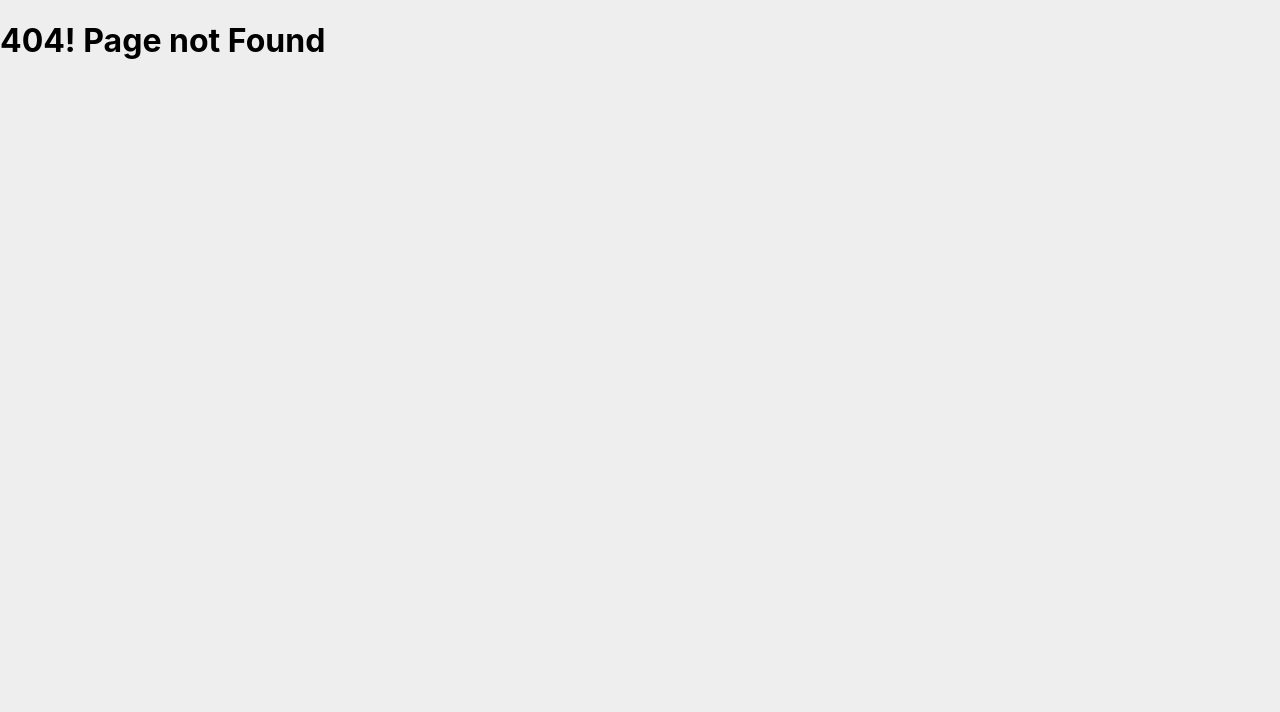
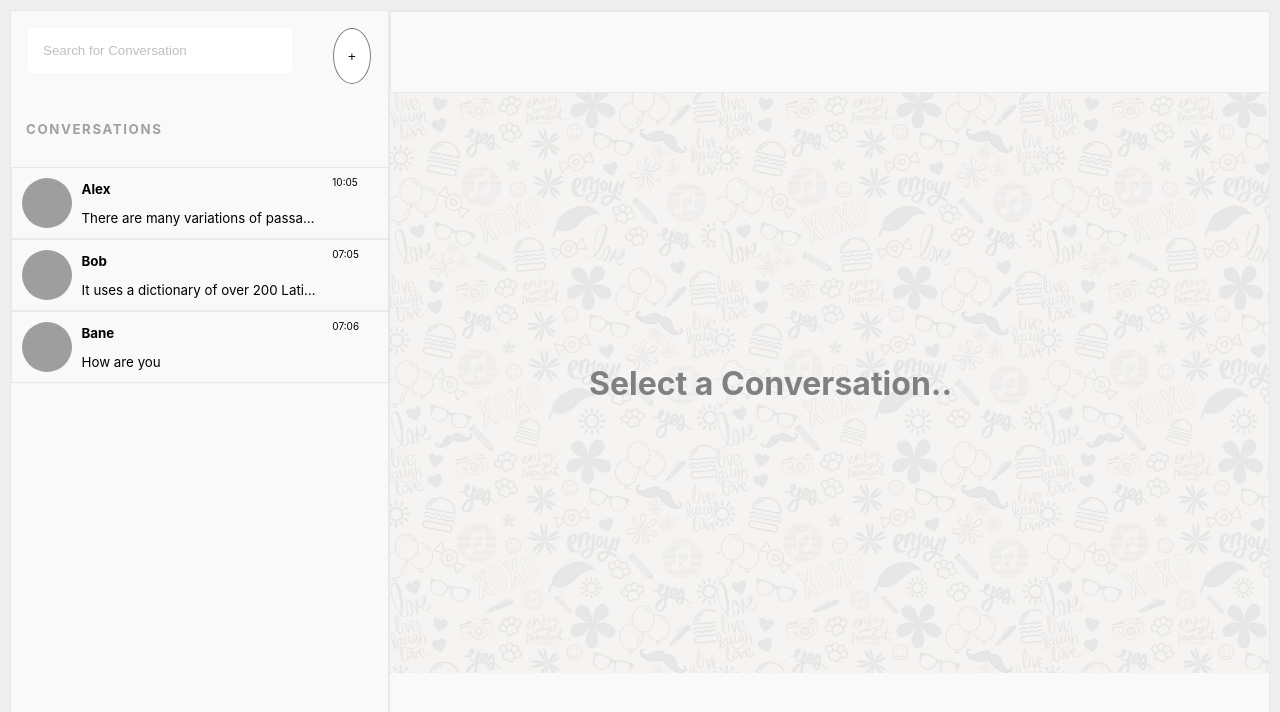
Before and after one commit to ujain86/chat-app-react, a React (Create React App) app: page / in a window 1280 px wide. Before the commit this address had no page. Shown: the top 712 px of the page. Built offline with nearby package versions, Linux system fonts and the light colour scheme; grey boxes are pictures that could not be loaded.

Commit message:
Commented Router

```diff
--- a/src/components/App.js
+++ b/src/components/App.js
@@ -13,14 +13,14 @@ function App() {
       {/* Getting store from redux */}
 
       <Provider store={store}>
-        <BrowserRouter>
+        {/* <BrowserRouter>
           <Routes>
             <Route path='/chat-app-react' element={ <ChatApp /> }></Route>
             <Route path="*" element={<h1> 404! Page not Found</h1>} />
           </Routes>
-        </BrowserRouter>
+        </BrowserRouter> */}
 
-      {/* <ChatApp /> */}
+      <ChatApp />
       </Provider>
 
 
```
